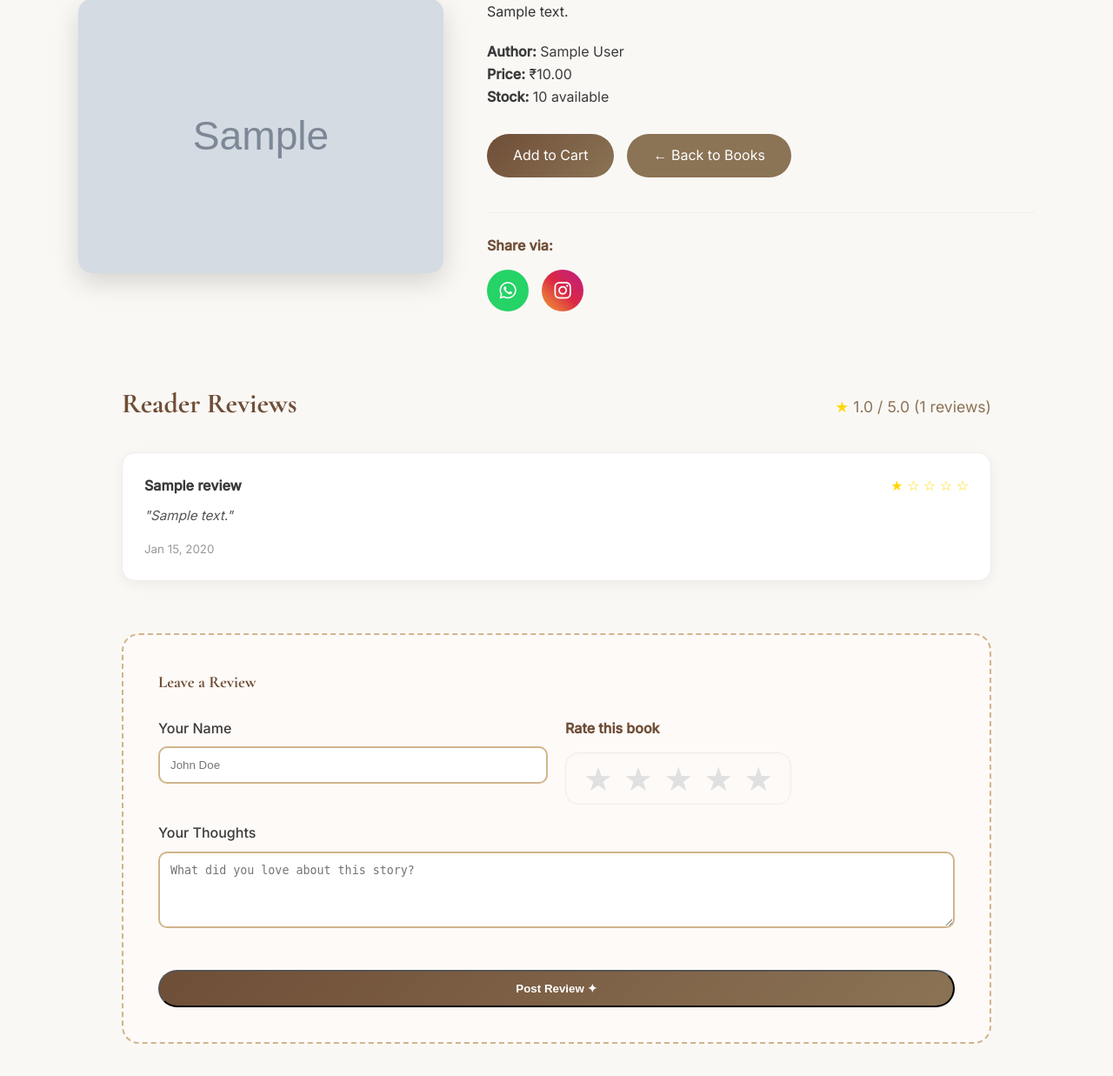
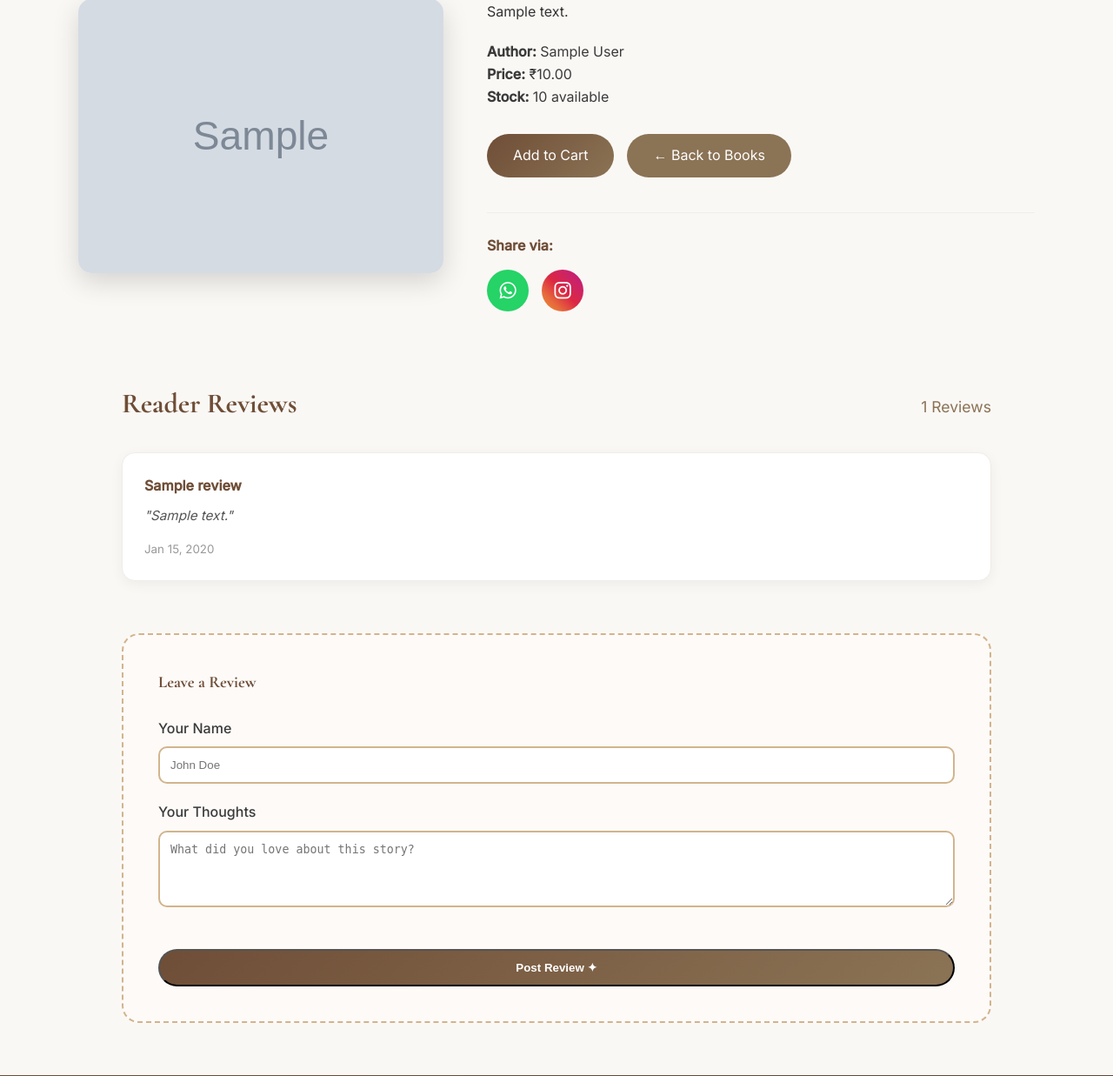
Before and after one commit to Vasucr01/nityawrites17, a Django app: page /book/1/ in a window 1280 px wide. Shown: the part 683-1920 px from the top of the page at 87% size. Run offline with Django 5.2, Linux system fonts and the light colour scheme; tables that the repository leaves empty hold one stand-in row (values such as "Sample post"); grey boxes marked "Sample" are stand-in pictures.

Commit message:
Total star removal and layout overflow fix

```diff
--- a/static/style.css
+++ b/static/style.css
@@ -348,43 +348,6 @@ textarea {
   background: linear-gradient(45deg, #f09433 0%, #e6683c 25%, #dc2743 50%, #cc2366 75%, #bc1888 100%);
 }
 
-/* Star Rating Enhancement */
-.star-rating-container {
-  display: inline-block;
-  background: #fdfaf7;
-  padding: 10px 20px;
-  border-radius: 15px;
-  border: 1px solid #f0ece8;
-  box-shadow: inset 0 2px 4px rgba(0, 0, 0, 0.02);
-}
-
-.star-rating {
-  display: flex;
-  flex-direction: row-reverse;
-  justify-content: center;
-  gap: 12px;
-}
-
-.star-rating input {
-  display: none;
-}
-
-.star-rating label {
-  font-size: 38px;
-  color: #e0e0e0;
-  cursor: pointer;
-  transition: all 0.2s cubic-bezier(0.175, 0.885, 0.32, 1.275);
-  line-height: 1;
-}
-
-.star-rating label:hover,
-.star-rating label:hover~label,
-.star-rating input:checked~label {
-  color: #FFB300;
-  transform: scale(1.15);
-  text-shadow: 0 0 10px rgba(255, 179, 0, 0.2);
-}
-
 .review-card {
   transition: 0.3s ease;
   border: 1px solid #f0ece8;
@@ -451,15 +414,6 @@ textarea {
     text-align: left;
   }
 
-  .star-rating-container {
-    width: 100%;
-    text-align: center;
-  }
-
-  .star-rating {
-    justify-content: center;
-  }
-
   .footer-container {
     grid-template-columns: 1fr;
     text-align: center;
@@ -496,3 +450,7 @@ textarea {
 html {
   scroll-behavior: smooth;
 }
+
+body {
+  overflow-x: hidden;
+}
--- a/store/templates/store/base.html
+++ b/store/templates/store/base.html
@@ -37,7 +37,7 @@
   <link rel="stylesheet" href="https://cdnjs.cloudflare.com/ajax/libs/font-awesome/6.0.0/css/all.min.css">
 
   <!-- CSS -->
-  <link rel="stylesheet" href="{% static 'style.css' %}?v=4.0">
+  <link rel="stylesheet" href="{% static 'style.css' %}?v=6.0">
 
   {% block extra_css %}{% endblock %}
 </head>
--- a/store/templates/store/book_detail.html
+++ b/store/templates/store/book_detail.html
@@ -104,7 +104,7 @@
       <h2 style="margin: 0; font-size: 2rem;">Reader Reviews</h2>
       <div style="font-size: 1.1rem; color: var(--mocha);">
         {% if reviews %}
-          <span style="color: #FFD700;">★</span> {{ avg_rating|floatformat:1 }} / 5.0 ({{ reviews.count }} reviews)
+          {{ reviews.count }} Reviews
         {% else %}
           No reviews yet
         {% endif %}
@@ -114,13 +114,8 @@
     <div class="reviews-grid" style="display: grid; grid-template-columns: repeat(auto-fit, minmax(300px, 1fr)); gap: 20px; margin-bottom: 60px;">
       {% for review in reviews %}
         <div class="review-card" style="background: white; padding: 25px; border-radius: 15px; box-shadow: 0 4px 15px rgba(0,0,0,0.05); border: 1px solid #f0ece8;">
-          <div style="display: flex; justify-content: space-between; margin-bottom: 10px;">
-            <strong style="color: var(--coffee_brown);">{{ review.name }}</strong>
-            <div style="color: #FFD700;">
-              {% for i in "12345" %}
-                {% if forloop.counter <= review.rating %}★{% else %}☆{% endif %}
-              {% endfor %}
-            </div>
+          <div style="margin-bottom: 10px;">
+            <strong style="color: var(--coffee-brown);">{{ review.name }}</strong>
           </div>
           <p style="font-size: 0.95rem; color: #555; font-style: italic; line-height: 1.6;">"{{ review.comment }}"</p>
           <small style="color: #999; display: block; margin-top: 15px;">{{ review.created_at|date:"M d, Y" }}</small>
@@ -141,18 +136,6 @@
           <div>
             <label style="display: block; margin-bottom: 8px; font-weight: 500;">Your Name</label>
             <input type="text" name="name" required placeholder="John Doe" style="margin-bottom: 0; width: 100%; padding: 12px; border: 2px solid var(--warm-tan); border-radius: 10px;">
-          </div>
-          <div>
-            <label style="display: block; margin-bottom: 15px; font-weight: 600; color: var(--coffee-brown);">Rate this book</label>
-            <div class="star-rating-container">
-              <div class="star-rating">
-                <input type="radio" name="rating" value="5" id="5-stars" required><label for="5-stars">★</label>
-                <input type="radio" name="rating" value="4" id="4-stars"><label for="4-stars">★</label>
-                <input type="radio" name="rating" value="3" id="3-stars"><label for="3-stars">★</label>
-                <input type="radio" name="rating" value="2" id="2-stars"><label for="2-stars">★</label>
-                <input type="radio" name="rating" value="1" id="1-star"><label for="1-star">★</label>
-              </div>
-            </div>
           </div>
         </div>
         <div style="margin-bottom: 25px;">
--- a/store/views.py
+++ b/store/views.py
@@ -51,16 +51,16 @@ def submit_review(request, pk):
         rating = request.POST.get('rating')
         comment = request.POST.get('comment')
 
-        if name and rating and comment:
+        if name and comment:
             Review.objects.create(
                 book=book,
                 name=name,
-                rating=int(rating),
+                rating=5,  # Default fallback
                 comment=comment
             )
             messages.success(request, 'Thank you for your review!')
         else:
-            messages.error(request, 'Please fill in all fields.')
+            messages.error(request, 'Please fill in both name and comments.')
 
     return redirect('book_detail', pk=pk)
 
```
